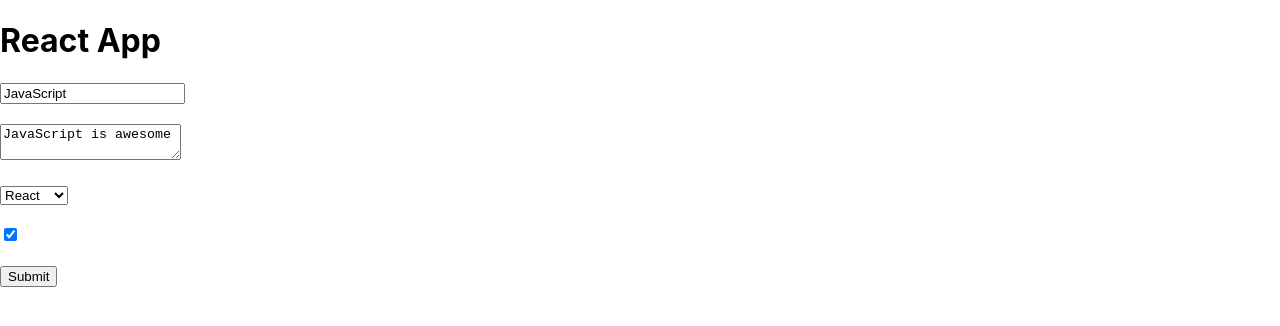
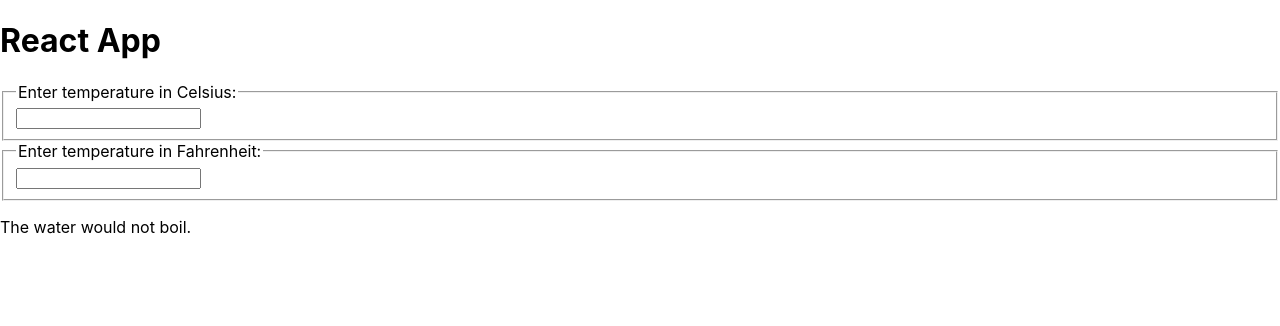
Before and after one commit to saiffardin/lws-react-app, a React (Create React App) app: page / in a window 1280 px wide. Shown: the top 326 px of the page. Built offline with nearby package versions, Linux system fonts and the light colour scheme.

Commit message:
lifting state up

```diff
--- a/src/App.js
+++ b/src/App.js
@@ -1,11 +1,11 @@
-import Form from "./component/Form";
+import Calculator from "./component/Calculator";
 
 function App() {
 
     return (
         <div>
             <h1>React App</h1>
-            <Form></Form>
+            <Calculator></Calculator>
         </div>
     );
 }
--- /dev/null
+++ b/src/component/BoilingVerdict.js
@@ -0,0 +1,10 @@
+import React from 'react';
+
+const BoilingVerdict = (props) => {
+    if (props.celsius >= 100) {
+        return <p>The water would boil.</p>;
+    }
+    return <p>The water would not boil.</p>;
+};
+
+export default BoilingVerdict;
--- /dev/null
+++ b/src/component/Calculator.js
@@ -0,0 +1,52 @@
+import React, {Component} from 'react';
+import {convert, toCelsius, toFahrenheit} from '../lib/converter';
+import TemperatureInput from './TemperatureInput';
+import BoilingVerdict from './BoilingVerdict';
+
+class Calculator extends Component {
+
+    state =
+        {
+            temperature: '',
+            scale: 'c'
+        };
+
+    onTemperatureChange = (e, scale) => {
+        this.setState({
+            temperature: e.target.value,
+            scale
+        });
+    }
+
+    render() {
+        const {temperature, scale} = this.state;
+
+        const celsius = scale === 'f' ? convert(temperature, toCelsius) : temperature;
+        const fahrenheit = scale === 'c' ? convert(temperature, toFahrenheit) : temperature;
+
+
+        return (
+            <div>
+                <TemperatureInput
+                    temperature={celsius}
+                    scale={'c'}
+                    onTemperatureChange={this.onTemperatureChange}>
+                </TemperatureInput>
+
+                <TemperatureInput
+                    temperature={fahrenheit}
+                    scale={'f'}
+                    onTemperatureChange={this.onTemperatureChange}>
+
+                </TemperatureInput>
+
+
+                <BoilingVerdict
+                    celsius={parseFloat(celsius)}
+                />
+            </div>
+        );
+    }
+}
+
+export default Calculator;
--- a/src/component/Form.js
+++ /dev/null
@@ -1,82 +0,0 @@
-import React, {Component} from 'react';
-
-class Form extends Component {
-
-    state = {
-        title: 'JavaScript',
-        text: 'JavaScript is awesome',
-        library: 'React',
-        isAwesome: true,
-    };
-
-    handleChange = (e) => {
-        if (e.target.type === 'text') {
-            this.setState({
-                title: e.target.value,
-            });
-        } else if (e.target.type === 'textarea') {
-            this.setState({
-                text: e.target.value,
-            });
-        } else if (e.target.type === 'select-one') {
-            this.setState({
-                library: e.target.value,
-            });
-        } else if (e.target.type === 'checkbox') {
-            this.setState({
-                isAwesome: e.target.checked,
-            });
-        } else {
-            console.log('nothing here');
-        }
-    };
-
-
-    submitHandler = (e) => {
-        const {title, text, library, isAwesome} = this.state;
-        e.preventDefault();
-        console.log(title, text, library, isAwesome);
-    };
-
-    render() {
-        const {title, text, library, isAwesome} = this.state;
-        return (
-            <div>
-                <form onSubmit={this.submitHandler}>
-
-                    <input
-                        type="text"
-                        placeholder="Enter title"
-                        value={title}
-                        onChange={this.handleChange}
-                    />
-                    <br />
-                    <br />
-
-
-                    <textarea name="text" value={text} onChange={this.handleChange} />
-                    <br />
-                    <br />
-
-
-                    <select value={library} onChange={this.handleChange}>
-                        <option value="React">React</option>
-                        <option value="Angular">Angular</option>
-                    </select>
-                    <br />
-                    <br />
-
-
-                    <input type="checkbox" checked={isAwesome} onChange={this.handleChange} />
-                    <br />
-                    <br />
-
-
-                    <input type="submit" value="Submit" />
-                </form>
-            </div>
-        );
-    }
-}
-
-export default Form;
--- /dev/null
+++ b/src/component/TemperatureInput.js
@@ -0,0 +1,24 @@
+import React from 'react';
+
+const scaleNames = {
+    c: 'Celsius',
+    f: 'Fahrenheit'
+};
+
+const TemperatureInput = (props) => {
+
+    const {temperature, scale, onTemperatureChange} = props;
+
+    return (
+        <fieldset>
+            <legend>Enter temperature in {scaleNames[scale]}:</legend>
+            <input
+                value={temperature}
+                onChange={(e)=> onTemperatureChange(e,scale)}
+            />
+        </fieldset>
+    );
+
+}
+
+export default TemperatureInput;
--- /dev/null
+++ b/src/lib/converter.js
@@ -0,0 +1,17 @@
+export function toCelsius(fahrenheit) {
+    return ((fahrenheit - 32) * 5) / 9;
+}
+
+export function toFahrenheit(celsius) {
+    return (celsius * 9) / 5 + 32;
+}
+
+export function convert(temperature, convertTo) {
+    const input = parseFloat(temperature);
+    if (Number.isNaN(input)) {
+        return '';
+    }
+    const output = convertTo(input);
+    const rounded = Math.round(output * 1000) / 1000;
+    return rounded.toString();
+}
```
Also changed, not shown: src/component/Button.js (deleted, +0 -37 lines), src/component/Clock.js (deleted, +0 -48 lines), src/component/ClockList.js (deleted, +0 -15 lines).
